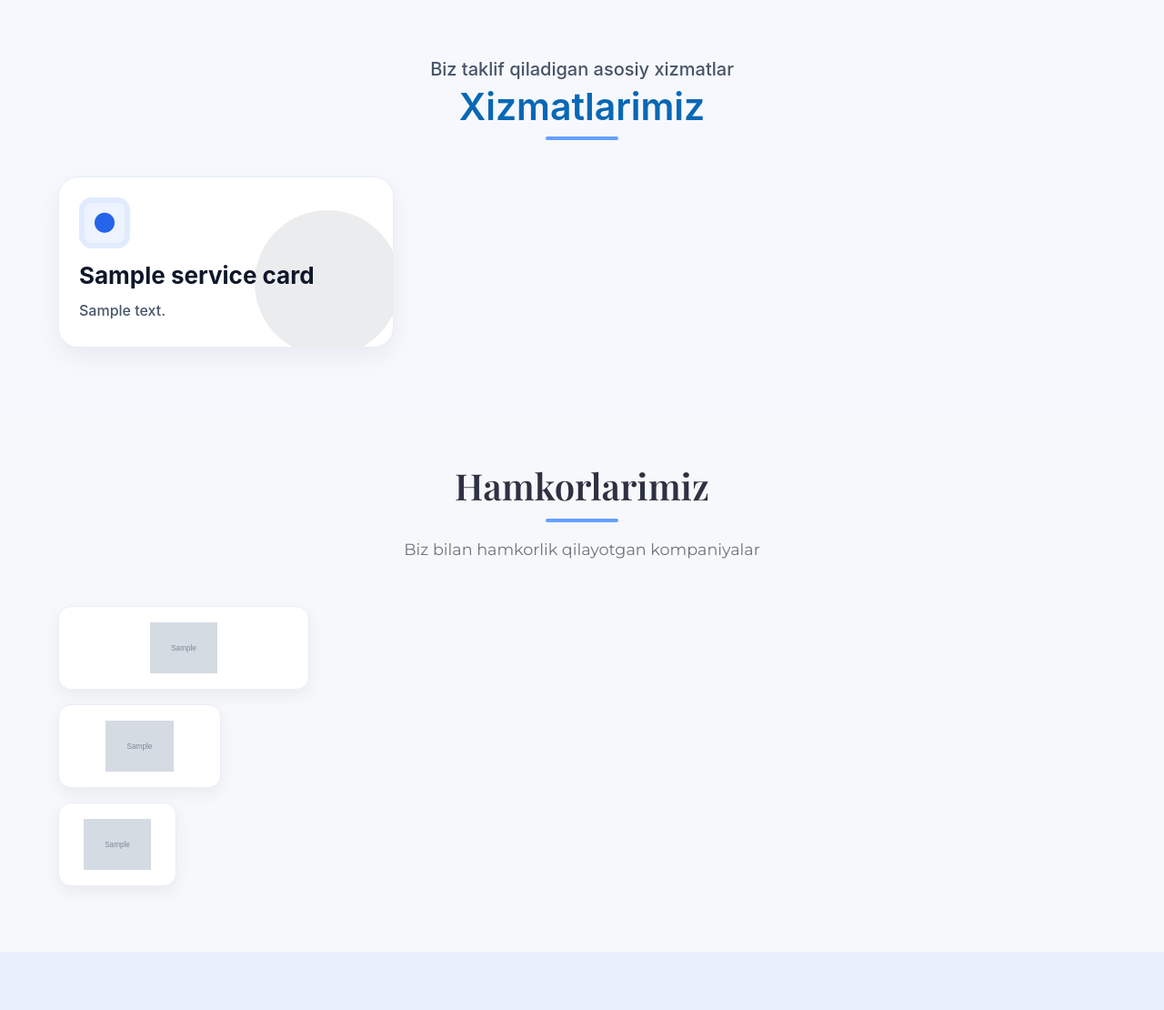
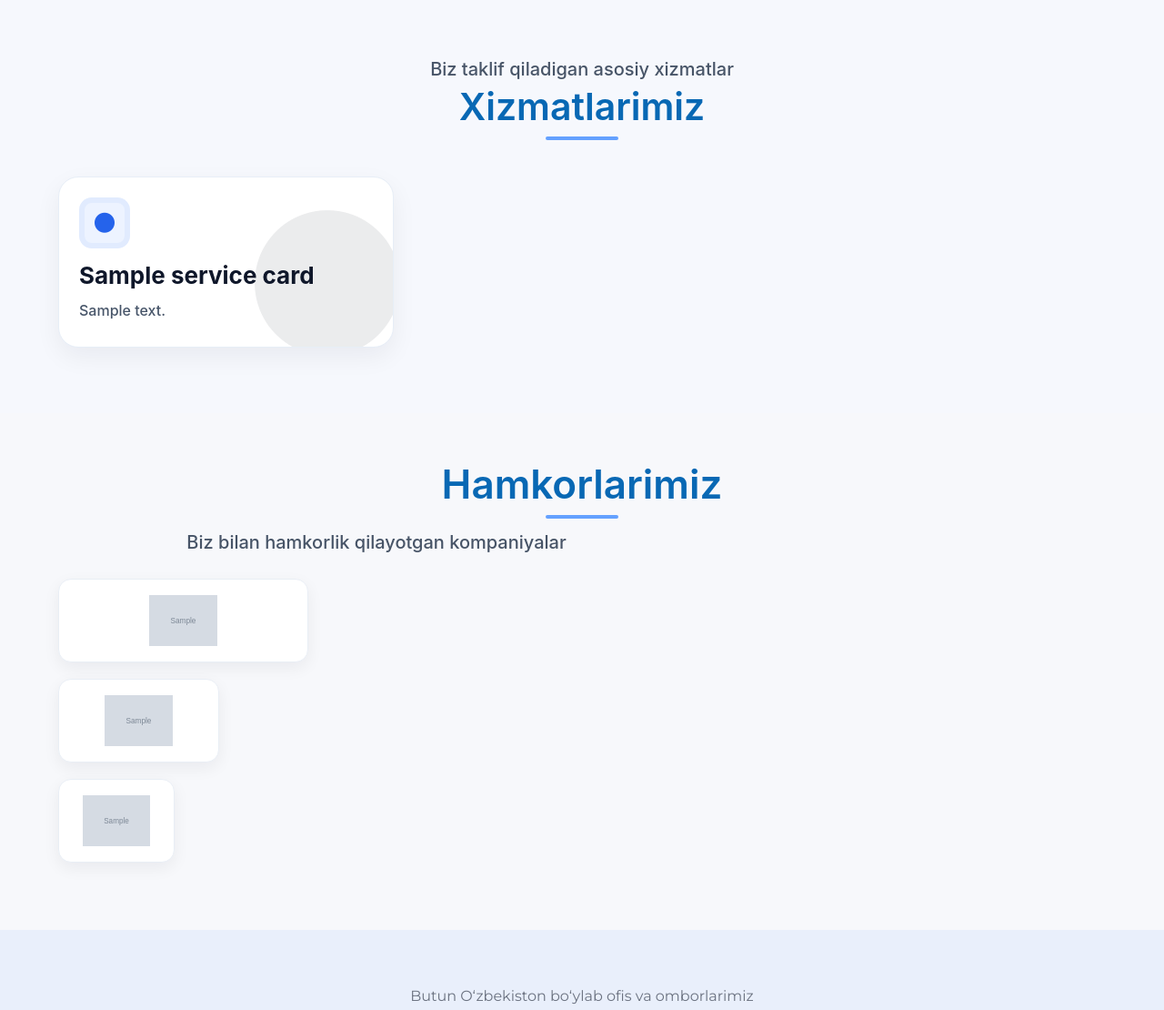
Before and after one commit to davronovuz/biotektpharm, a Django app: template templates/index.html in a window 1280 px wide. Shown: the part 2268-3378 px from the top of the page at 91% size. Run offline with Django 5.2, Linux system fonts and the light colour scheme; the template is opened without the code that fills it: most values are stand-ins (such as "Sample title", 1, 10 or a date in 2020); grey boxes marked "Sample" are stand-in pictures.

Commit message:
sjssj sjsk skasnasas

```diff
--- a/static/css/styles.css
+++ b/static/css/styles.css
@@ -794,17 +794,166 @@
 }
 
 
-/* ===== PARTNERS — Flip/Door hover & tap ===== */
-.partners{background:#f7f8fb;padding:56px 0}
-.partners-row{display:grid;gap:16px;margin-bottom:16px}
-.js-ready .partners-row{opacity:0;transform:translateY(24px) scale(.98);transition:opacity .6s ease,transform .6s cubic-bezier(.2,.7,.2,1)}
-.js-ready .partners-row.in-view{opacity:1;transform:translateY(0) scale(1)}
-.partners-row--xl{grid-template-columns:repeat(4,1fr)}
-.partners-row--md{grid-template-columns:repeat(6,1fr)}
-.partners-row--sm{grid-template-columns:repeat(8,1fr)}
-@media (max-width:1200px){.partners-row--xl{grid-template-columns:repeat(3,1fr)}.partners-row--md{grid-template-columns:repeat(4,1fr)}.partners-row--sm{grid-template-columns:repeat(6,1fr)}}
-@media (max-width:900px){.partners-row--xl{grid-template-columns:repeat(2,1fr)}.partners-row--md{grid-template-columns:repeat(3,1fr)}.partners-row--sm{grid-template-columns:repeat(4,1fr)}}
-@media (max-width:600px){.partners-row--xl{grid-template-columns:repeat(2,1fr)}.partners-row--md{grid-template-columns:repeat(2,1fr)}.partners-row--sm{grid-template-columns:repeat(3,1fr)}}
+/* ===== PARTNERS (Hamkorlarimiz) — Figma-match ===== */
+
+.partners{
+  background:#F7F8FB;
+  padding:56px 0;
+}
+
+/* Header */
+.partners .section-header{
+  text-align:center;
+  margin-bottom:24px;
+}
+.partners .section-header h2{
+  font-family:"SF Pro Display", system-ui, -apple-system, "Inter", "Segoe UI", Arial, sans-serif;
+  font-weight:600;                 /* Semibold */
+  font-size:44px;                  /* Figma */
+  line-height:1;
+  letter-spacing:0;
+  color:#0868B4;
+  margin:0 0 10px;
+}
+.partners .section-header p{
+  font-family:"SF Pro Display", system-ui, -apple-system, "Inter", "Segoe UI", Arial, sans-serif;
+  font-weight:500;                 /* Medium */
+  font-size:20px;                  /* Figma */
+  line-height:32px;
+  letter-spacing:0;
+  color:#475467;
+  margin:0;
+}
+
+/* Rows (siz bergan grid sinflari) */
+.partners-row{
+  display:grid;
+  gap:18px;
+  margin-bottom:18px;
+}
+
+/* reveal (ixtiyoriy) */
+.js-ready .partners-row{
+  opacity:0;
+  transform:translateY(24px) scale(.98);
+  transition:opacity .6s ease, transform .6s cubic-bezier(.2,.7,.2,1);
+}
+.js-ready .partners-row.in-view{
+  opacity:1;
+  transform:translateY(0) scale(1);
+}
+
+/* Ustunlar */
+.partners-row--xl{ grid-template-columns:repeat(4,1fr); }
+.partners-row--md{ grid-template-columns:repeat(6,1fr); }
+.partners-row--sm{ grid-template-columns:repeat(8,1fr); }
+
+@media (max-width:1200px){
+  .partners-row--xl{ grid-template-columns:repeat(3,1fr); }
+  .partners-row--md{ grid-template-columns:repeat(4,1fr); }
+  .partners-row--sm{ grid-template-columns:repeat(6,1fr); }
+}
+@media (max-width:900px){
+  .partners-row--xl{ grid-template-columns:repeat(2,1fr); }
+  .partners-row--md{ grid-template-columns:repeat(3,1fr); }
+  .partners-row--sm{ grid-template-columns:repeat(4,1fr); }
+}
+@media (max-width:600px){
+  .partners-row--xl{ grid-template-columns:repeat(2,1fr); }
+  .partners-row--md{ grid-template-columns:repeat(2,1fr); }
+  .partners-row--sm{ grid-template-columns:repeat(3,1fr); }
+}
+
+/* Cards */
+.partner-card{
+  display:grid;
+  place-items:center;
+  position:relative;
+  text-decoration:none;
+  background:#FFFFFF;
+  border:1px solid #E7EEFC;             /* engil kontur */
+  border-radius:16px;
+  height:120px;                          /* Figma balandligiga yaqin */
+  box-shadow:0 0 0 rgba(0,0,0,0);
+  transition:
+    transform .16s ease,
+    box-shadow .16s ease,
+    border-color .16s ease,
+    background-color .16s ease;
+}
+
+/* hover/tap */
+@media (hover:hover){
+  .partner-card:hover{
+    transform:translateY(-2px);
+    border-color:#D9E6FF;
+    box-shadow:0 10px 20px rgba(16,24,40,.06);
+  }
+}
+.partner-card:active{
+  transform:translateY(0);
+}
+
+/* klaviatura fokus */
+.partner-card:focus-visible{
+  outline:0;
+  box-shadow:0 0 0 3px rgba(8,104,180,.25), 0 10px 20px rgba(16,24,40,.06);
+  border-color:#BBD6FF;
+}
+
+/* Logo qutisi va rasm o‘lchovi */
+.partner-logo{
+  width:100%;
+  height:100%;
+  display:grid;
+  place-items:center;
+  padding:0 18px;                        /* logoni nafas oldirish */
+}
+
+.partner-logo img{
+  display:block;
+  max-width:68%;                         /* barcha logolarga bir xil kenglik limiti */
+  max-height:46px;                       /* barcha logolarga bir xil balandlik limiti */
+  object-fit:contain;
+  filter:none;
+  opacity:1;
+  transition:transform .16s ease, opacity .16s ease;
+}
+
+@media (max-width:1200px){
+  .partner-card{ height:110px; }
+  .partner-logo img{ max-height:44px; }
+}
+@media (max-width:900px){
+  .partner-card{ height:105px; }
+  .partner-logo img{ max-height:42px; }
+}
+@media (max-width:600px){
+  .partner-card{ height:100px; }
+  .partner-logo img{ max-height:40px; }
+}
+
+/* ixtiyoriy: subsidiya/izoh */
+.partner-note{
+  position:absolute;
+  bottom:10px;
+  left:12px;
+  right:12px;
+  text-align:center;
+  font:500 12px/1.3 "SF Pro Display", system-ui, -apple-system, "Inter", "Segoe UI", Arial, sans-serif;
+  color:#667085;
+  opacity:.85;
+  white-space:nowrap;
+  overflow:hidden;
+  text-overflow:ellipsis;
+}
+
+/* kam harakat uchun */
+@media (prefers-reduced-motion:reduce){
+  .js-ready .partners-row{ opacity:1; transform:none; transition:none; }
+  .partner-card, .partner-logo img{ transition:none; }
+}
+
 
 .partner-card{position:relative;display:flex;align-items:center;justify-content:center;height:92px;border-radius:14px;background:#fff;border:1px solid #e9eef5;box-shadow:0 6px 18px rgba(16,24,40,.06);transition:transform .25s ease,box-shadow .25s ease,border-color .25s ease;overflow:hidden;perspective:900px;transform-style:preserve-3d}
 .partner-card:focus{outline:3px solid rgba(58,134,255,.35);outline-offset:2px}
```
